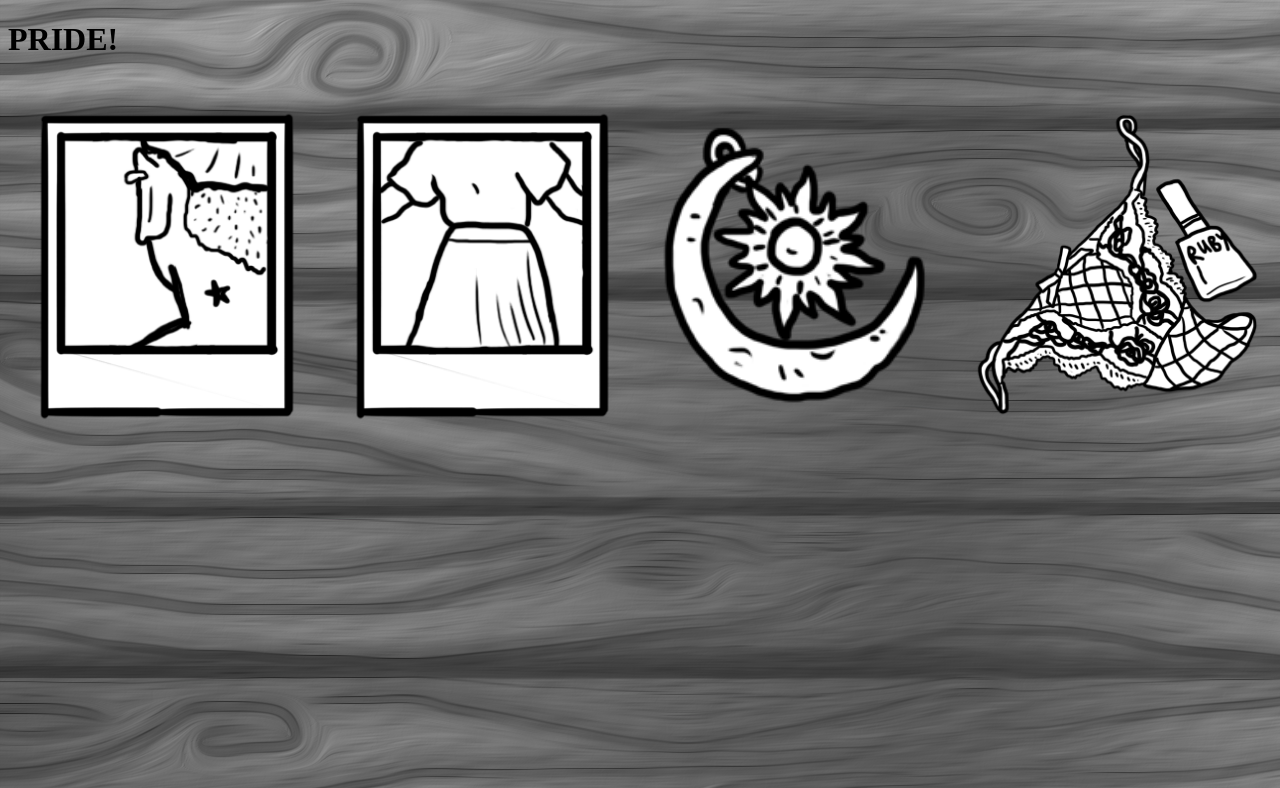
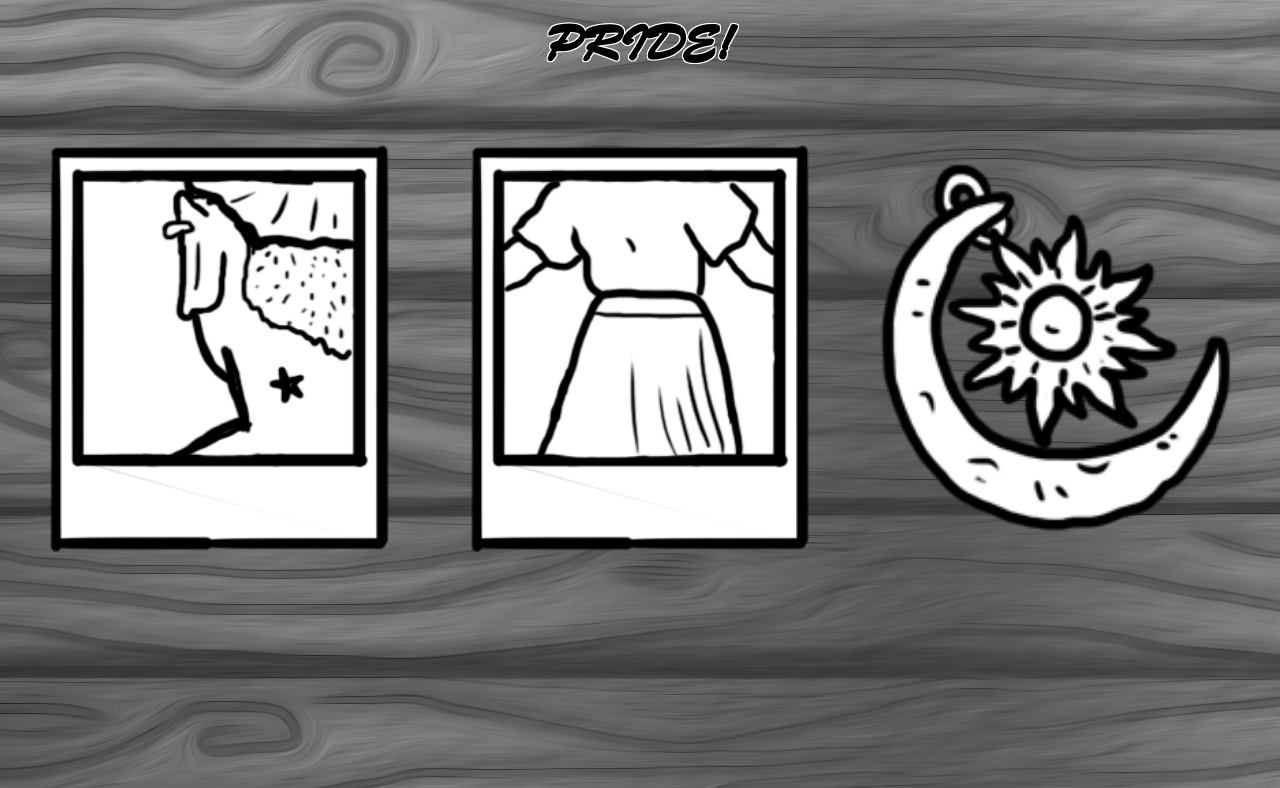
Before and after one commit to Invisible-Identities/Invisible-Identities.github.io, a plain HTML site: page index.html in a window 1280 px wide. Shown: the top 788 px of the page. Drawn offline with Linux system fonts and the light colour scheme.

Commit message:
Tidied the title, added an outline

```diff
--- a/index.html
+++ b/index.html
@@ -33,11 +33,26 @@
 	table-layout: fixed;
 }
 
+@font-face {
+	font-family: "BrushScript";
+	src: url("Assets/BrushScriptStd.otf") format("opentype");
+}
+
+.stroke
+{
+    color: black;
+    text-shadow:
+    -1px -1px 0 #ffffff,
+    1px -1px 0 #ffffff,
+    -1px 1px 0 #ffffff,
+    1px 1px 0 #ffffff;
+}
+
 </style>
 </head>
 <body background="Assets/Background.png">
-	<h1>PRIDE!</h1>
-	<table colspan=4 class="table">
+	<h1 style="text-align: center; font-family: 'BrushScript';"><font size="50" class="stroke">PRIDE!</font></h1>
+	<table colspan=3 class="table">
 		<tr >
 		<td><div class="container">
 			<img src="Assets/Subject1A.png" class="image">
@@ -60,6 +75,7 @@
 				<img src="Assets/Subject3C.png" class="image">
 			</div>
 		</div></td>
+		</tr><tr height=400px /><tr>
 		<td><div class="container">
 			<img src="Assets/Subject4A.png" class="image">
 			<div class="overlay">
@@ -67,9 +83,6 @@
 				<img src="Assets/Subject4C.png" class="image">
 			</div>
 		</div></td>
-		</tr>
-		<tr height=300px />
-		<tr>
 		<td><div class="container">
 			<img src="Assets/Subject5A.png" class="image">
 			<div class="overlay">
@@ -83,6 +96,7 @@
 				<img src="Assets/Subject6B.png" class="image">
 				<img src="Assets/Subject6C.png" class="image">
 			</div>
+			</tr><tr height=400px /><tr>
 		</div></td>
 		<td><div class="container">
 			<img src="Assets/Subject7A.png" class="image">
```
Also changed, not shown: Assets/BrushScriptStd.otf (added).
